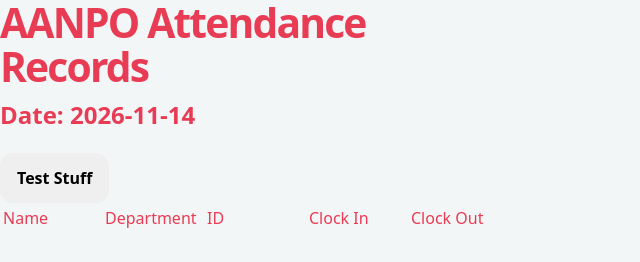
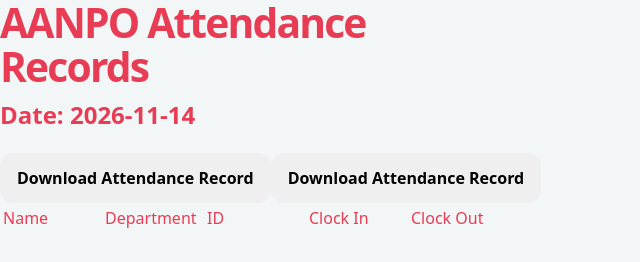
Before and after one commit to lookatmecode008/random-projects-, a plain HTML site: page attendance-register/records.html in a window 1280 px wide. Shown: the whole page, without its empty margins (0-640 px from the left). Drawn offline with Linux system fonts and the light colour scheme.

Commit message:
Add export and remove buttons to records page
Updated the attendance records page to include buttons for exporting and removing attendance data.

```diff
--- a/attendance-register/records.html
+++ b/attendance-register/records.html
@@ -21,7 +21,8 @@
         </tr>
       </thead>
       <tbody id="insertEntry"></tbody>
-      <button class="button" onclick="showTime()">Test Stuff</button>
+      <button class="button" onclick="exportData()">Download Attendance Record</button>
+      <button class="button" onclick="removeAttendanceData()">Download Attendance Record</button>
     </table>
 
     <script>
```
